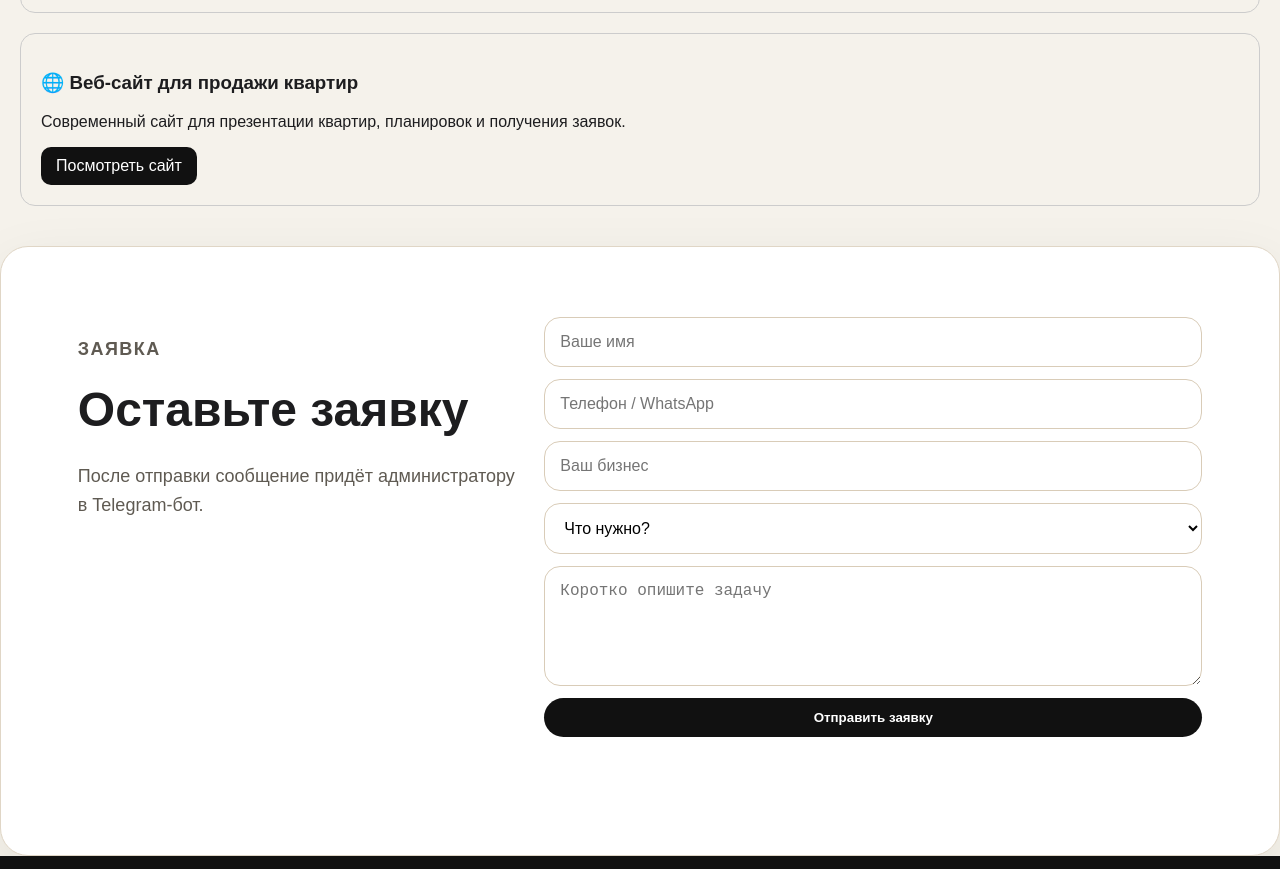
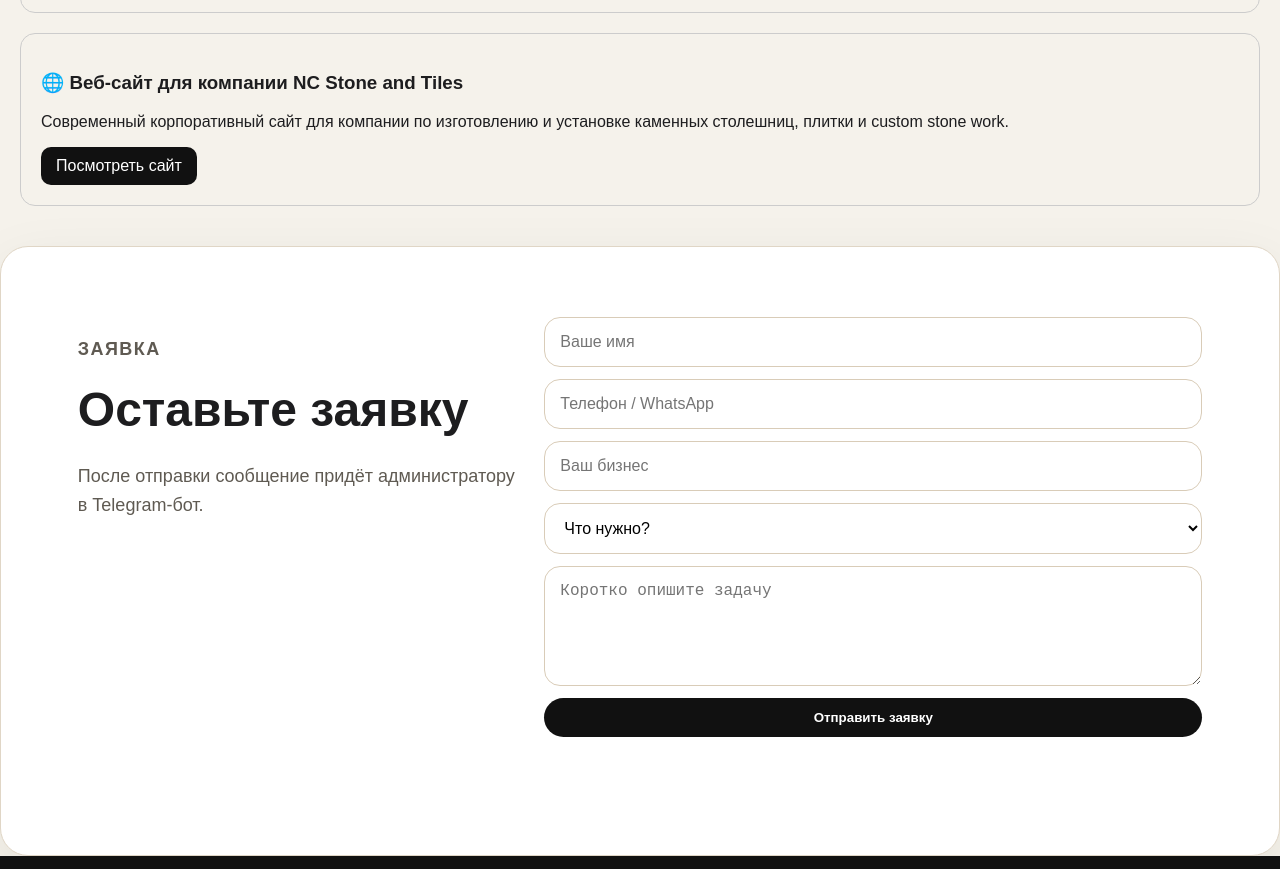
Before and after one commit to SafiullohMirzoev/my_vebsite_frontend_backend, a website: page index.html in a window 1280 px wide. Shown: the part 2956-3825 px from the top of the page. Drawn offline with Linux system fonts and the light colour scheme; no server answers.

Commit message:
Update index.html

```diff
--- a/index.html
+++ b/index.html
@@ -88,11 +88,11 @@
     </div>
 
     <div style="border:1px solid #ccc; padding:20px; border-radius:15px;">
-      <h3>🌐 Веб-сайт для продажи квартир</h3>
-      <p>
-        Современный сайт для презентации квартир,
-        планировок и получения заявок.
-      </p>
+    <h3>🌐 Веб-сайт для компании NC Stone and Tiles</h3>
+<p>
+  Современный корпоративный сайт для компании по изготовлению
+  и установке каменных столешниц, плитки и custom stone work.
+</p>
 
       <a href="https://ncstoneandtiles.com"
          target="_blank"
```
